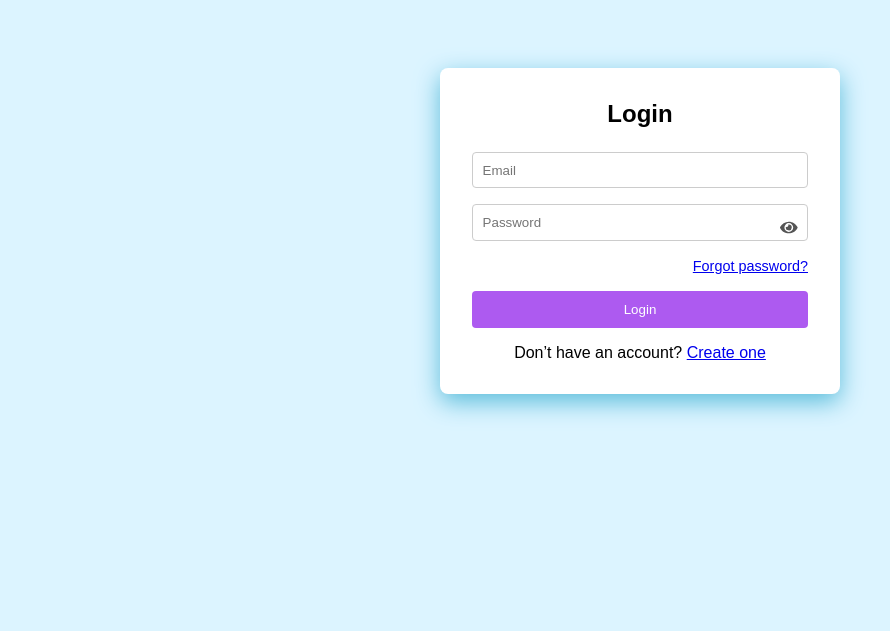
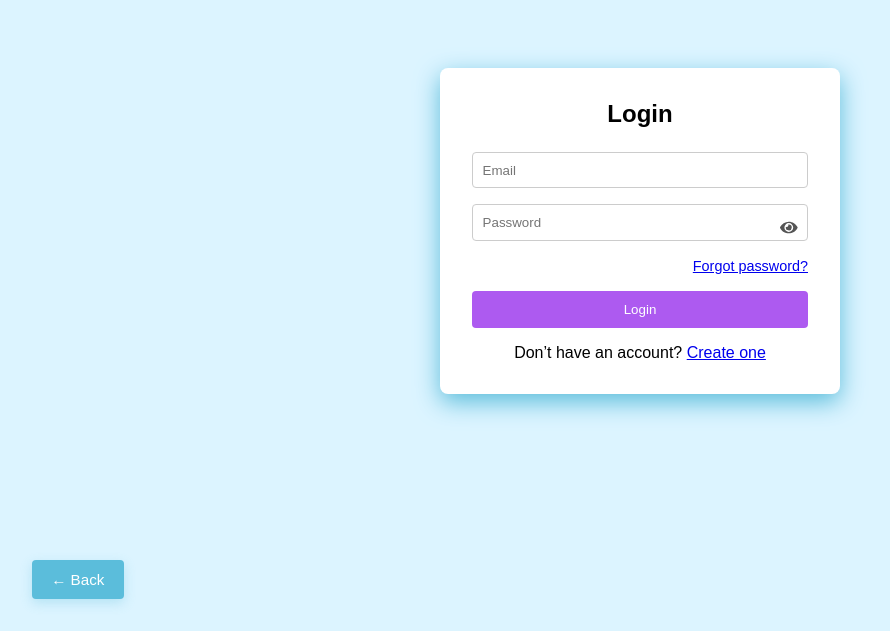
Before and after one commit to 2339036/medication-adherence-system, a React app in the folder frontend/: page / in a window 1280 px wide. Shown: the part 169-800 px from the top of the page, without its empty margins (0-890 px from the left). Built offline with nearby package versions, Linux system fonts and the light colour scheme; the HTML template or start-up script is replaced by a standard one.

Commit message:
UI Polish: added backbuttons to each page to make it uability friendly

```diff
--- /dev/null
+++ b/frontend/src/components/BackButton.css
@@ -0,0 +1,28 @@
+/* BackButton.css */
+/* Styled back button positioned at bottom left */
+
+.back-button {
+  position: fixed;
+  bottom: 2rem;
+  left: 2rem;
+  padding: 0.7rem 1.2rem;
+  background-color: #5bbddb;
+  color: white;
+  border: none;
+  border-radius: 4px;
+  cursor: pointer;
+  font-size: 0.95rem;
+  box-shadow: 0 4px 12px rgba(91, 189, 219, 0.3);
+  transition: all 0.2s ease;
+  z-index: 100;
+}
+
+.back-button:hover {
+  background-color: #3fa7c7;
+  box-shadow: 0 6px 16px rgba(91, 189, 219, 0.4);
+  transform: translateY(-2px);
+}
+
+.back-button:active {
+  transform: translateY(0);
+}
--- /dev/null
+++ b/frontend/src/components/BackButton.jsx
@@ -0,0 +1,17 @@
+// BackButton.jsx
+// Reusable back button component positioned at bottom left
+
+import { useNavigate } from "react-router-dom";
+import "./BackButton.css";
+
+function BackButton() {
+  const navigate = useNavigate();
+
+  return (
+    <button onClick={() => navigate(-1)} className="back-button">
+      ← Back
+    </button>
+  );
+}
+
+export default BackButton;
--- a/frontend/src/pages/Account.jsx
+++ b/frontend/src/pages/Account.jsx
@@ -1,9 +1,14 @@
 // Account.jsx
 // Allows users to manage account and security settings
 
+import { useNavigate } from "react-router-dom";
+import BackButton from "../components/BackButton";
+
 function Account() {
+  const navigate = useNavigate();
   return (
     <div className="page-container">
+      <BackButton />
       <div className="card">
         <h2>Security Settings</h2>
         <p>Account update features will be added here.</p>
--- a/frontend/src/pages/Adherence.jsx
+++ b/frontend/src/pages/Adherence.jsx
@@ -3,15 +3,18 @@
 
 import { getMedications } from "../services/medicationService";
 import { useEffect, useState } from "react";
+import { useNavigate } from "react-router-dom";
 import {
   getAdherenceHistory,
   recordAdherence,
   updateAdherence
 } from "../services/adherenceService";
 import AdherenceCharts from "../components/AdherenceCharts";
+import BackButton from "../components/BackButton";
 
 
 function Adherence() {
+  const navigate = useNavigate();
   // React state hooks
   // `currentDate`: Date object for the currently shown month (used for calendar calculations)
   // `selectedDate`: Date object for the day the user clicked on (null if none)
@@ -174,7 +177,7 @@ function Adherence() {
 
   return (
     <div style={{ display: "flex", flexDirection: "column", alignItems: "center", justifyContent: "center", width: "100%", padding: "3rem 2rem", boxSizing: "border-box" }}>
-
+      <BackButton />
       {/* CALENDAR CARD - centered at top */}
       <div
         style={{
--- a/frontend/src/pages/Chatbot.jsx
+++ b/frontend/src/pages/Chatbot.jsx
@@ -1,9 +1,14 @@
 // Chatbot.jsx
 // AI-powered medication support chatbot (to be implemented later)
 
+import { useNavigate } from "react-router-dom";
+import BackButton from "../components/BackButton";
+
 function Chatbot() {
+  const navigate = useNavigate();
   return (
     <div className="page-container">
+      <BackButton />
       <div className="card">
         <h2>Medication Assistant Chatbot</h2>
         <p>The chatbot feature will be implemented in a later stage.</p>
--- a/frontend/src/pages/ForgotPassword.jsx
+++ b/frontend/src/pages/ForgotPassword.jsx
@@ -1,9 +1,14 @@
 // ForgotPassword.jsx
 // Placeholder page for password recovery
 
+import { useNavigate } from "react-router-dom";
+import BackButton from "../components/BackButton";
+
 function ForgotPassword() {
+  const navigate = useNavigate();
   return (
     <div className="page-container">
+      <BackButton />
       <div className="card">
         <h2>Forgot Password</h2>
 
--- a/frontend/src/pages/Login.jsx
+++ b/frontend/src/pages/Login.jsx
@@ -7,6 +7,7 @@ import { loginUser } from "../services/authService";
 import { FaEye, FaEyeSlash } from "react-icons/fa";
 import { useNavigate } from "react-router-dom";
 import { useAuth } from "../context/AuthContext";
+import BackButton from "../components/BackButton";
 
 function Login() {
   const [email, setEmail] = useState("");
@@ -35,6 +36,7 @@ function Login() {
 
   return (
     <div className="page-container">
+      <BackButton />
       <div className="card">
         <h2>Login</h2>
 
--- a/frontend/src/pages/Notifications.jsx
+++ b/frontend/src/pages/Notifications.jsx
@@ -1,9 +1,14 @@
 // Notifications.jsx
 // Displays user medication reminders and alerts
 
+import { useNavigate } from "react-router-dom";
+import BackButton from "../components/BackButton";
+
 function Notifications() {
+  const navigate = useNavigate();
   return (
     <div className="page-container">
+      <BackButton />
       <div className="card">
         <h2>Notifications</h2>
         <p>Notification features will be implemented here.</p>
--- a/frontend/src/pages/Register.jsx
+++ b/frontend/src/pages/Register.jsx
@@ -4,7 +4,8 @@
 import { useState } from "react";
 import { registerUser } from "../services/authService";
 import { FaEye, FaEyeSlash } from "react-icons/fa";
-import { Link } from "react-router-dom";
+import { Link, useNavigate } from "react-router-dom";
+import BackButton from "../components/BackButton";
 
 function Register() {
   // Form state
@@ -12,6 +13,7 @@ function Register() {
   const [email, setEmail] = useState("");
   const [password, setPassword] = useState("");
   const [confirmPassword, setConfirmPassword] = useState("");
+  const navigate = useNavigate();
 
   // UI state
   const [message, setMessage] = useState("");
@@ -43,6 +45,7 @@ function Register() {
 
   return (
     <div className="page-container">
+      <BackButton />
       <div className="card">
         <h2>Register</h2>
 
```
